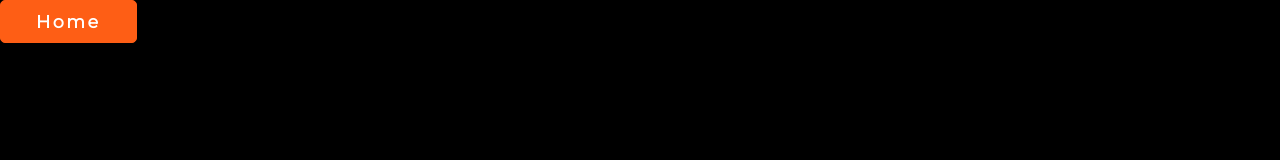
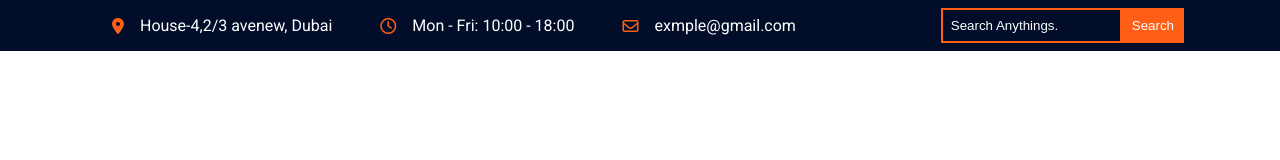
Before and after one commit to mdfaysal22/responsive-first, a plain HTML site: page index.html in a window 1280 px wide. Drawn offline with Linux system fonts and the light colour scheme.

Commit message:
Add Top Header Section

```diff
--- a/css/style.scss
+++ b/css/style.scss
@@ -1,5 +1,73 @@
 @import '_reset.scss';
 @import '_components.scss';
-body{
-    background-color: #000;
+.container-lg{
+    width: 85vw;
+    margin: 0 auto;
 }
+.flex-container{
+    display: flex;
+    justify-content: space-between;
+    align-items: center;
+}
+.d-flex{
+    display: flex;
+    align-items: center;
+    justify-content: center;
+}
+
+$dark-bg:#020e29;
+$light-text: #ffffff;
+$bright-orange:#fe5e15;
+
+
+#header-one{
+    .top_header{
+        background-color: $dark-bg;
+        color: $light-text;
+        .container-lg{
+            .left_top_header{
+                .col{
+                    margin: 1rem 1rem;
+                    font-family: 'roboto', sans-serif;
+                    h2{
+                        font-size: 1rem;
+                        padding: 0 1rem;
+                        font-weight: lighter;
+                    }
+                    i{
+                        color: $bright-orange;
+                    }
+                }
+            }
+            .right_top_header{
+                form{
+                    display: flex;
+                    flex-direction: row;
+                    justify-content: center;
+                    align-items: center;
+                    input{
+                        background-color: transparent;
+                        border: 2px solid $bright-orange;
+                        padding: 0.5rem 0;
+                    }
+                    button{
+                        background-color: $bright-orange;
+                        padding: 0.5rem 0.5rem;
+                        border: 2px solid $bright-orange;
+                        cursor: pointer;
+                        a{
+                            color: $light-text;
+                        }
+                    }
+                    input::placeholder{
+                        color: $light-text;
+                        padding: 0 0.5rem;
+                    }
+                    input:focus{
+                        color: $light-text;
+                    }
+                }
+            }
+        }
+    }
+}
--- a/index.html
+++ b/index.html
@@ -4,10 +4,39 @@
     <meta charset="UTF-8">
     <meta http-equiv="X-UA-Compatible" content="IE=edge">
     <meta name="viewport" content="width=device-width, initial-scale=1.0">
+    <script src="https://kit.fontawesome.com/7087213ae2.js" crossorigin="anonymous"></script>
     <link rel="stylesheet" href="css/style.css">
     <title>Responsive Design Practices</title>
 </head>
 <body>
-    <button class="btn-bright-orange"><a href="#">Home</a></button>
+    <header id="header-one">
+        <div class="top_header">
+            <div class="container-lg flex-container">
+                <div class="left_top_header flex-container">
+                    <div class="col d-flex">
+                        <i class="fa-solid fa-location-dot"></i>
+                        <h2>House-4,2/3 avenew, Dubai</h2>
+                    </div>
+                    <div class="col d-flex">
+                        <i class="fa-regular fa-clock"></i>
+                        <h2>Mon - Fri: 10:00 - 18:00</h2>
+                    </div>
+                    <div class="col d-flex">
+                        <i class="fa-regular fa-envelope"></i>
+                        <h2>exmple@gmail.com</h2>
+                    </div>
+                </div>
+                <div class="right_top_header">
+                    <form action="#">
+                        <input type="text" name="#" id="search_box" placeholder="Search Anythings.">
+                        <button for="search_box"><a href="#">Search</a></button>
+                    </form>
+                </div>
+            </div>
+        </div>
+        <!-- Navber Markup Here..... -->
+        <nav class="navber"></nav>
+        <div class="main_header"></div>
+    </header>
 </body>
 </html>
```
Also changed, not shown: Link.txt (added), css/style.css, 1 other file.
